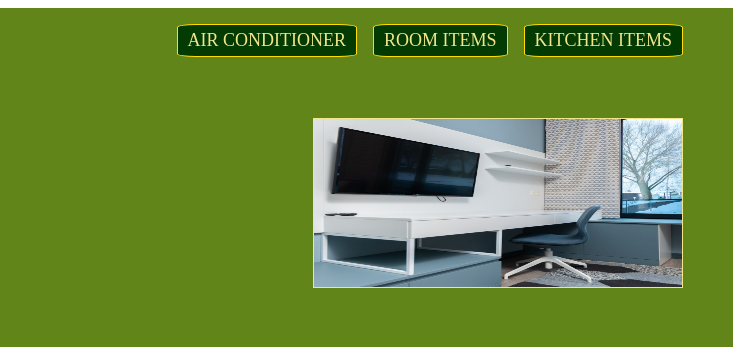
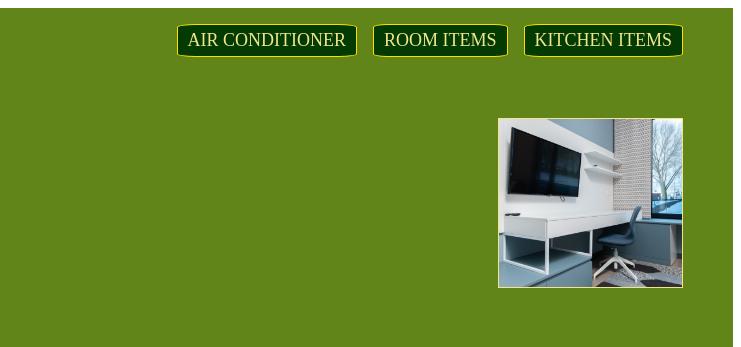
Before and after one commit to Abdulrazak-idris/landing_page, a plain HTML site: page index.html in a window 1280 px wide. Shown: the top 347 px of the page, 539-1280 px from the left. Drawn offline with Linux system fonts and the light colour scheme.

Commit message:
header image reduced and align

```diff
--- a/style.css
+++ b/style.css
@@ -42,8 +42,13 @@ li, a, .fourth-item-2 {
     height: auto;
     padding-bottom: 18px;
 }
+.image {
+    flex-grow: 1 1 auto;
+    display: flex;
+    height: 170px;
+    border: 1px solid khaki;
+}
 
-.image,
 .one {
     width: 370px;
     height: 170px;
```
